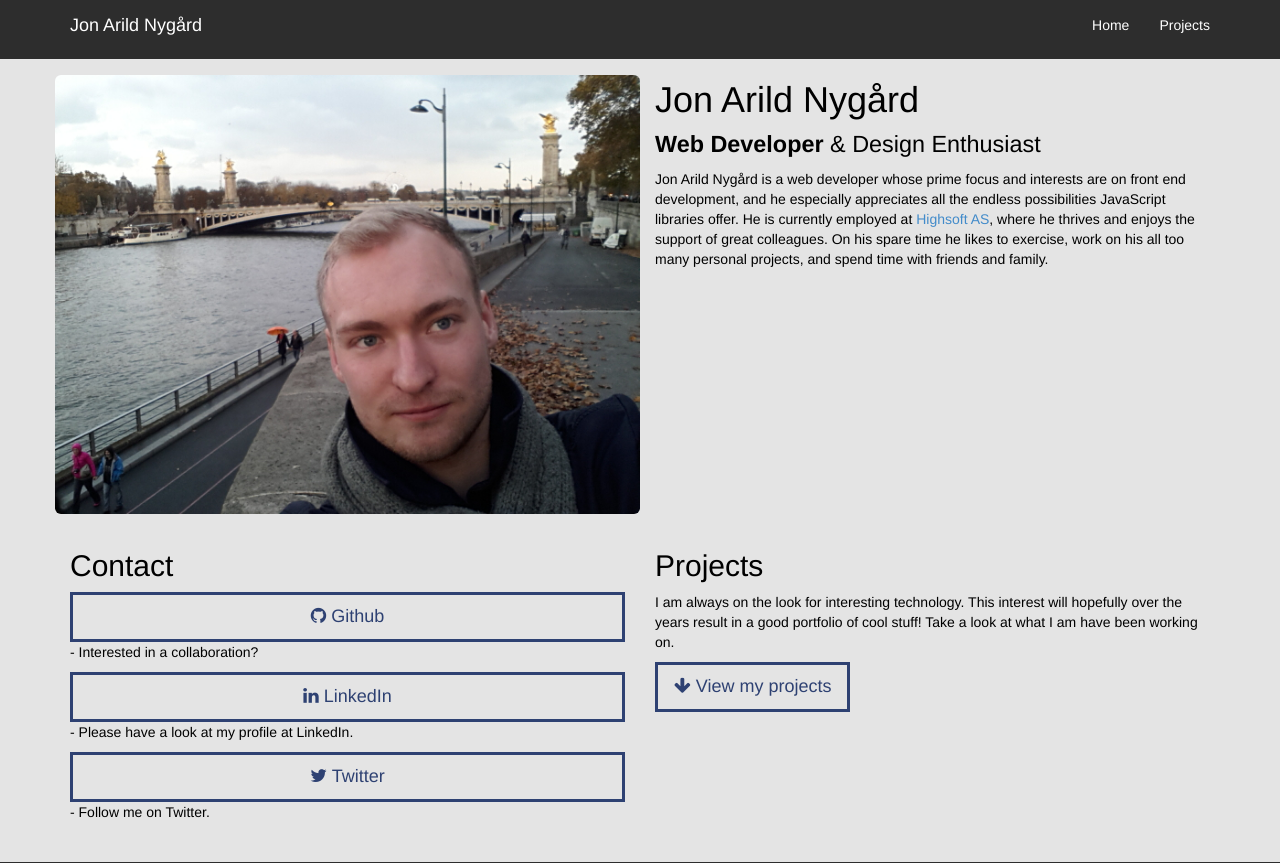
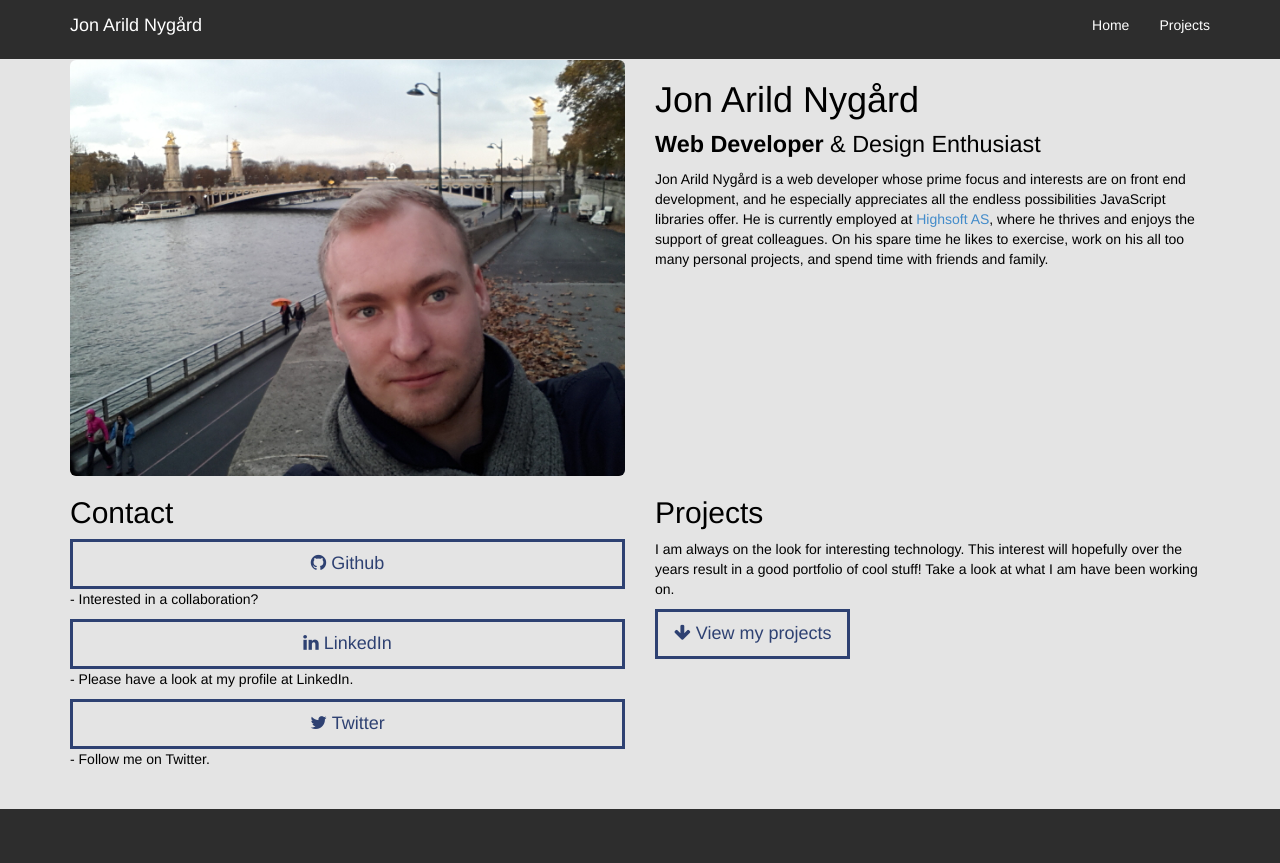
Before and after one commit to jon-a-nygaard/jon-a-nygaard.github.io, a PHP site: page / in a window 1280 px wide. Shown: the top 863 px of the page. Run offline with PHP 8.4, Linux system fonts and the light colour scheme; some libraries are stand-ins or nearby versions.

Commit message:
Fixed padding issue on portrait

```diff
--- a/assets/css/lightBlue.css
+++ b/assets/css/lightBlue.css
@@ -111,7 +111,6 @@ h1 small {
 
 .portrait {
   text-align: center;
-  padding: 15px 0;
 }
 .portrait img {
   width: 100%;
--- a/assets/sass/lightBlue.scss
+++ b/assets/sass/lightBlue.scss
@@ -111,7 +111,6 @@ h1 {
 
 .portrait {
 	text-align: center;
-	padding: 15px 0;
 	img {
 		width: 100%;
 	}
--- a/index.html
+++ b/index.html
@@ -42,8 +42,7 @@
 			<div class="container">
 				<div class="row">
 					<div class="col-md-6 portrait">
-						<img src="/assets/images/portrait-1.jpg" class="img-rounded">
-						</img>
+						<img src="/assets/images/portrait-1.jpg" class="img-rounded" />
 					</div>
 					<div class="col-md-6">
 						<h1 class="text-left">Jon Arild Nygård<br/><small><strong>Web Developer</strong> &amp; Design Enthusiast</small></h1>
@@ -74,7 +73,6 @@
 					</div>
 				</div>
 			</div>
-			</div>
 		</div>
 		<div id="projects" class="page stl-1">
 			<div class="container">
```
